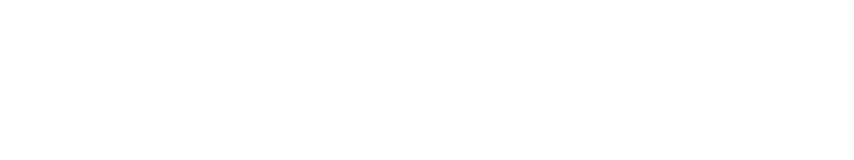
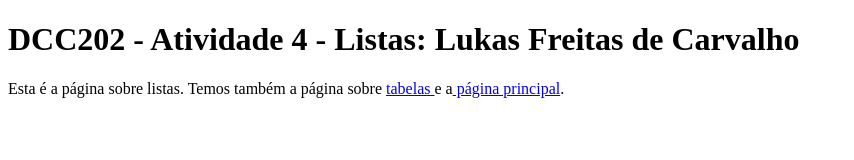
Before and after one commit to ufjf-dcc202/ufjf-dcc202-2023-3-a-atv4-Lukas712, a website: page listas.html in a window 1280 px wide. Shown: the whole page, without its empty margins (0-854 px from the left). Drawn offline with Linux system fonts and the light colour scheme.

Commit message:
Adição dos dois links no arquivo listas

```diff
--- a/listas.html
+++ b/listas.html
@@ -3,9 +3,12 @@
 <head>
     <meta charset="UTF-8">
     <meta name="viewport" content="width=device-width, initial-scale=1.0">
-    <title>DCC202 - Atividade 4: Lukas Freitas de Carvalho</title>
+    <title>DCC202 - Atividade 4 - Listas: Lukas Freitas de Carvalho</title>
 </head>
 <body>
-
+    <main>
+        <h1>DCC202 - Atividade 4 - Listas: Lukas Freitas de Carvalho</h1>
+        <p>Esta é a página sobre listas. Temos também a página sobre <a href="tabelas.html"> tabelas </a> e a<a href="index.html"> página principal</a>. </p>
+    </main>
 </body>
 </html>
```
